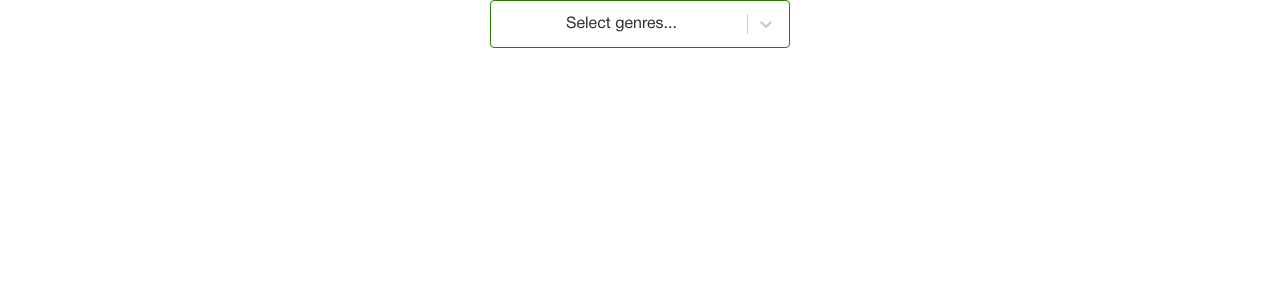
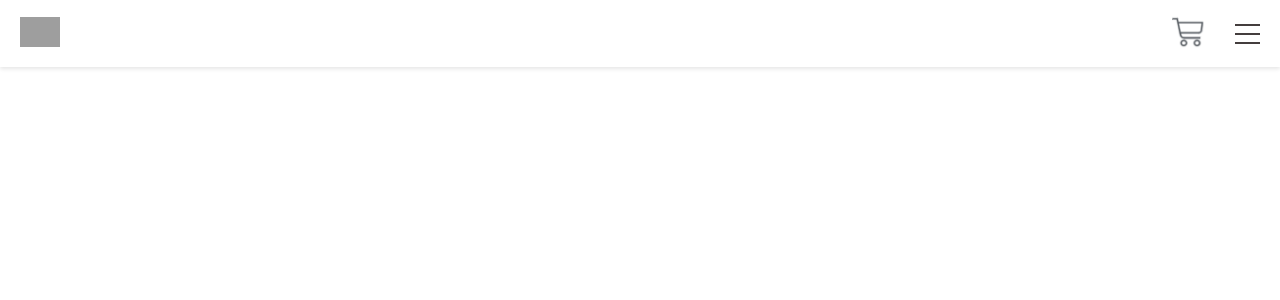
Before and after one commit to nicmart-dev/bundletv, a React (Create React App) app: page / in a window 1280 px wide. Shown: the top 300 px of the page. Built offline with nearby package versions, Linux system fonts and the light colour scheme; grey boxes are pictures that could not be loaded.

Commit message:
add header component to main app

```diff
--- a/src/App.css
+++ b/src/App.css
@@ -1,5 +1,7 @@
 .App {
   text-align: center;
+  display: flex;
+  flex-direction: column;
 }
 
 .App-logo {
--- a/src/App.js
+++ b/src/App.js
@@ -1,10 +1,11 @@
 import './App.css';
 import SelectOptions from './pages/SelectOptions/SelectOptions';
+import Header from './components/Header/Header';
 
 function App() {
   return (
     <div className="App">
-      {/* TODO: replace by header component */}
+      <Header />
       <SelectOptions />
     </div>
   );
```
